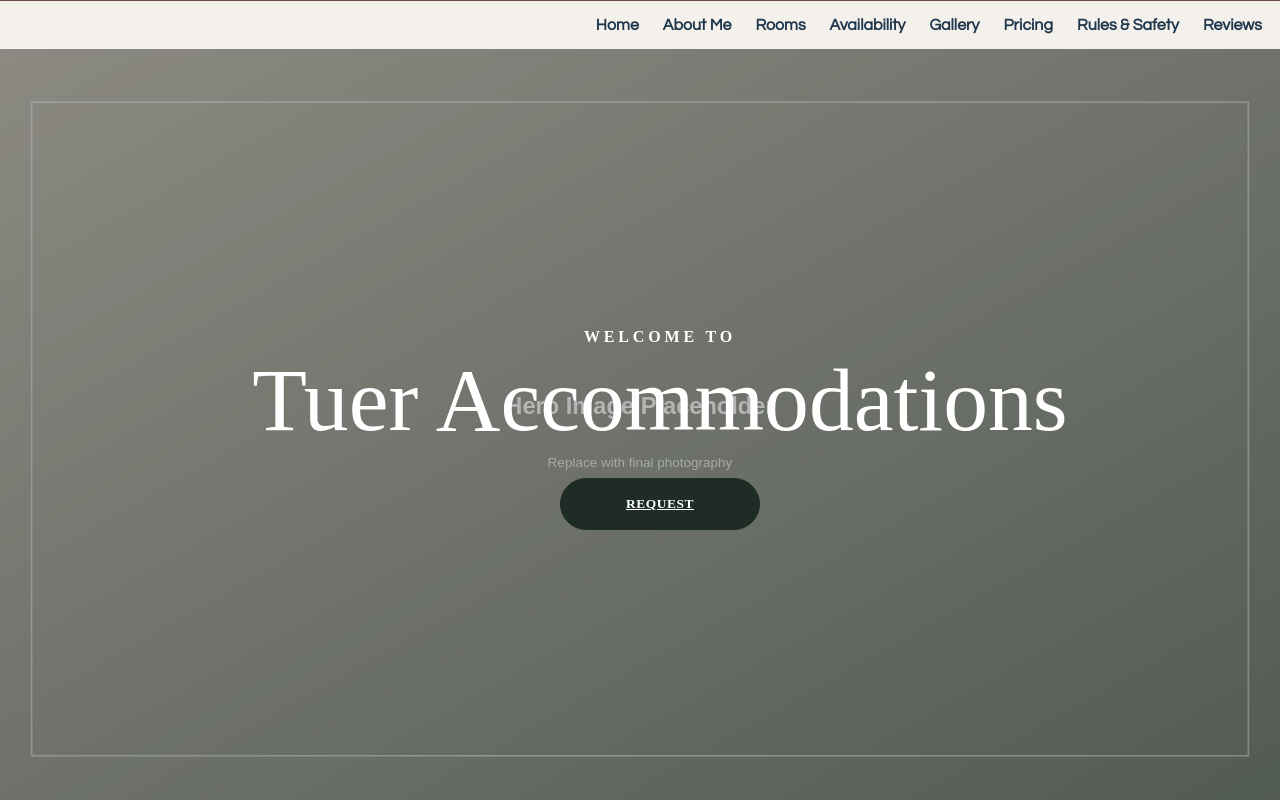
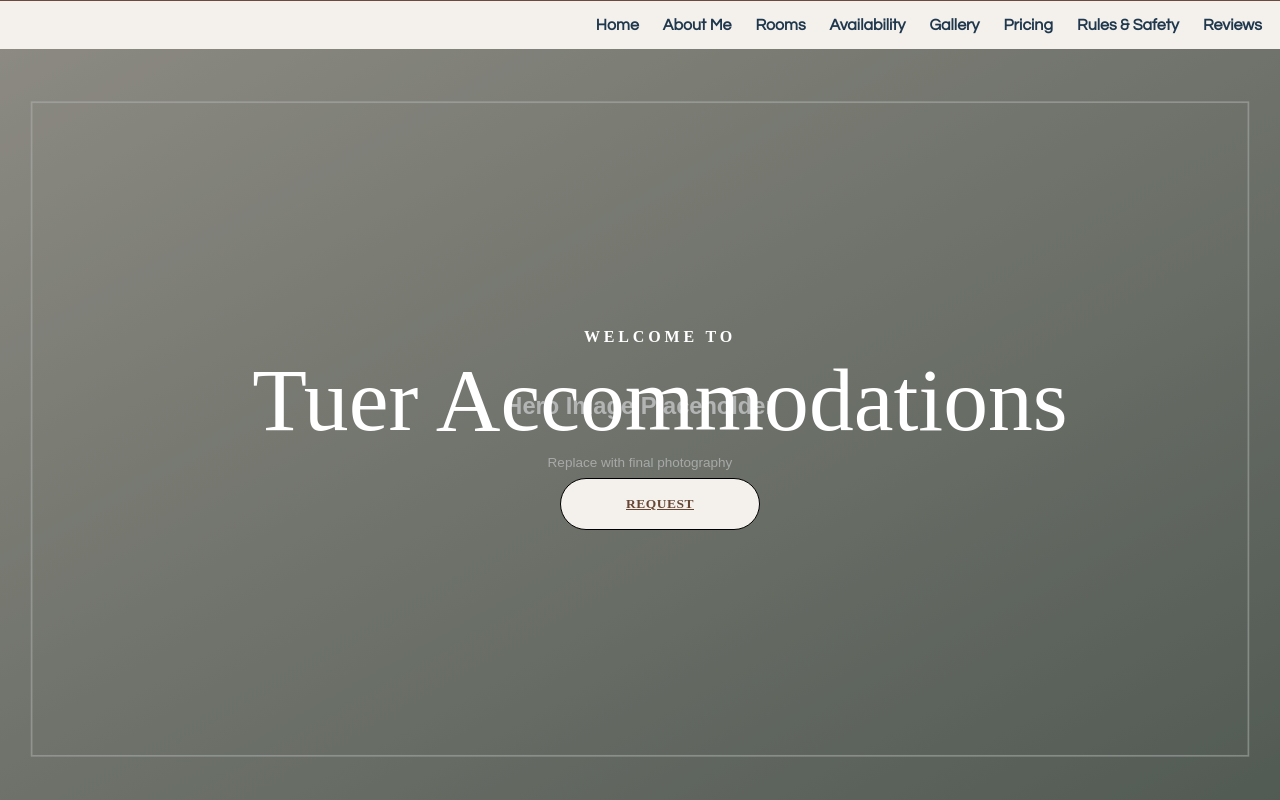
Before and after one commit to Fauxbear95/tuer-accomodations, a React (Vite) app: page / in a window 1280 px wide. In both pictures the pointer is over the link 660 px from the left and 503 px from the top of the page. Shown: the top 800 px of the page. Built offline with nearby package versions, Linux system fonts and the light colour scheme.

Commit message:
Update hero request button styling

```diff
--- a/src/styles/hero.css
+++ b/src/styles/hero.css
@@ -66,6 +66,15 @@
   min-width: 150px;
   margin-top: 34px;
   justify-content: center;
+  border-color: #000000;
+  background: #ffffff;
+  color: var(--tuer-brown);
+}
+
+.hero-request-button:hover {
+  border-color: #000000;
+  background: var(--tuer-background);
+  color: var(--tuer-brown);
 }
 
 @media (max-width: 900px) {
```
